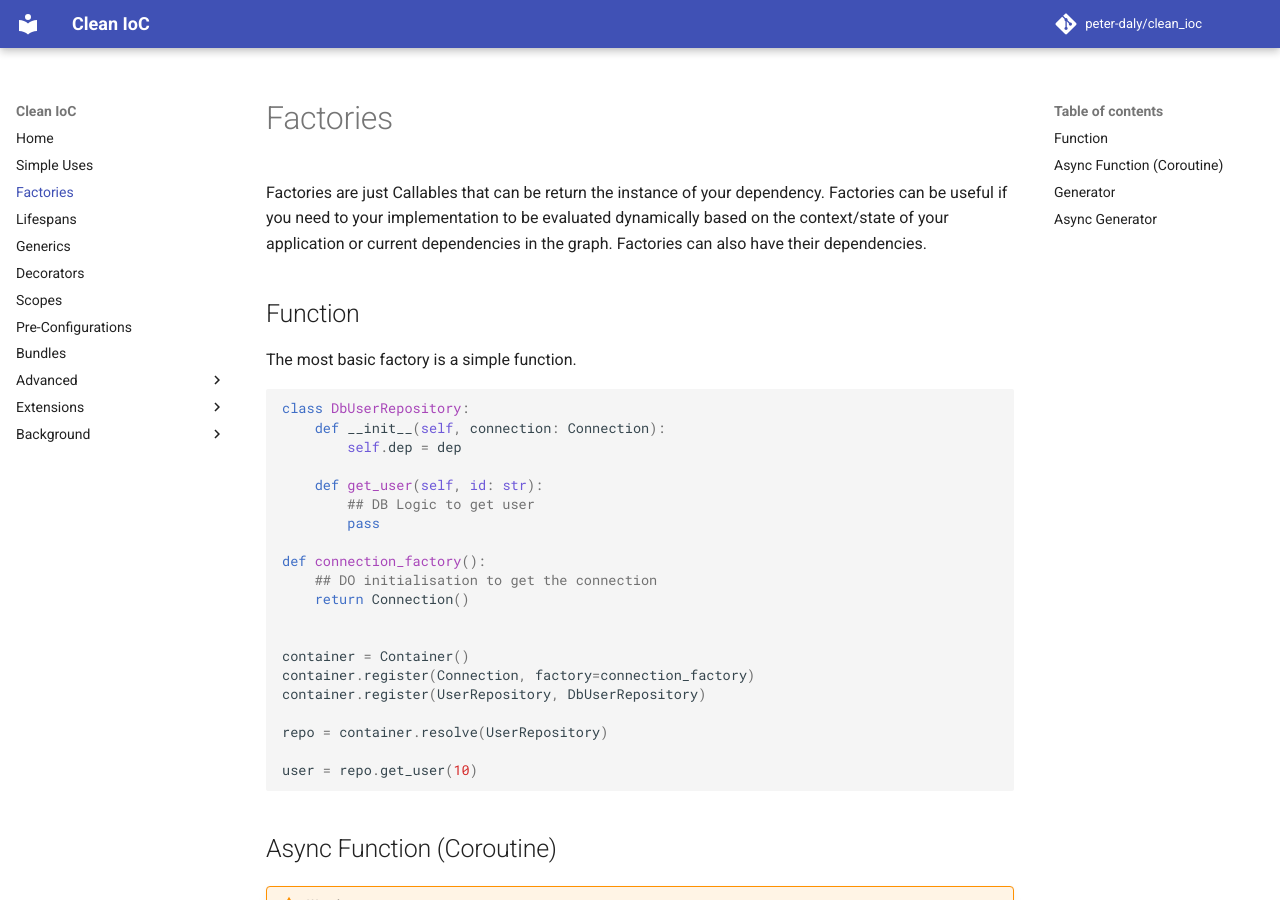
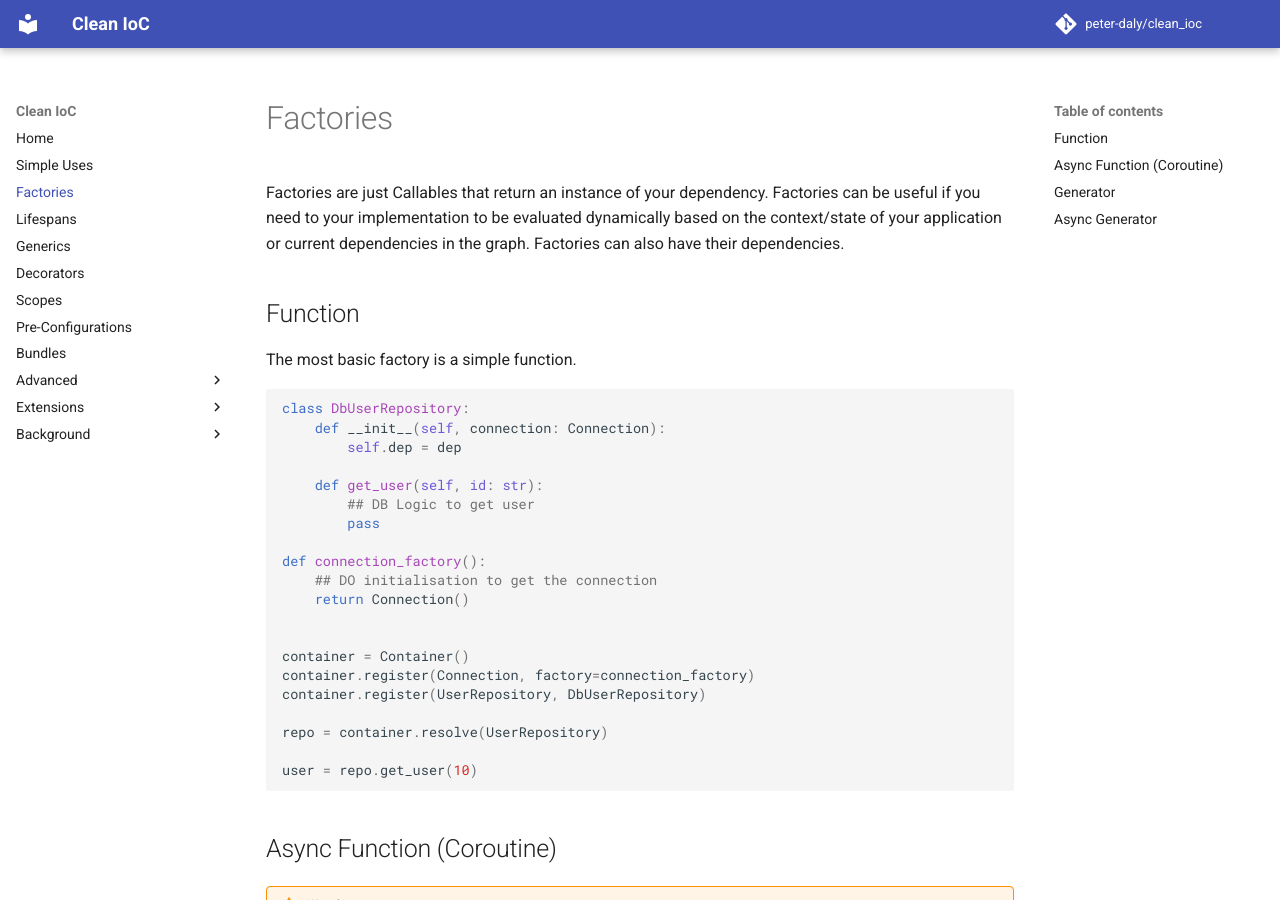
Before and after one commit to peter-daly/clean_ioc, an MkDocs documentation site: the page built from docs/factories.md, in a window 1280 px wide and 900 px high. Built offline with MkDocs 1.6.1 and Material for MkDocs 9.7.7, drawn with Linux system fonts in a browser that asks for light colours; comment, search, counter and statistics services are not loaded.

Commit message:
Update factories.md

```diff
--- a/docs/factories.md
+++ b/docs/factories.md
@@ -1,6 +1,6 @@
 # Factories
 
-Factories are just Callables that can be return the instance of your dependency. Factories can be useful if you need to your implementation to be evaluated dynamically based on the context/state of your application or current dependencies in the graph.
+Factories are just Callables that return an instance of your dependency. Factories can be useful if you need to your implementation to be evaluated dynamically based on the context/state of your application or current dependencies in the graph.
 Factories can also have their dependencies.
 
 ## Function
```
